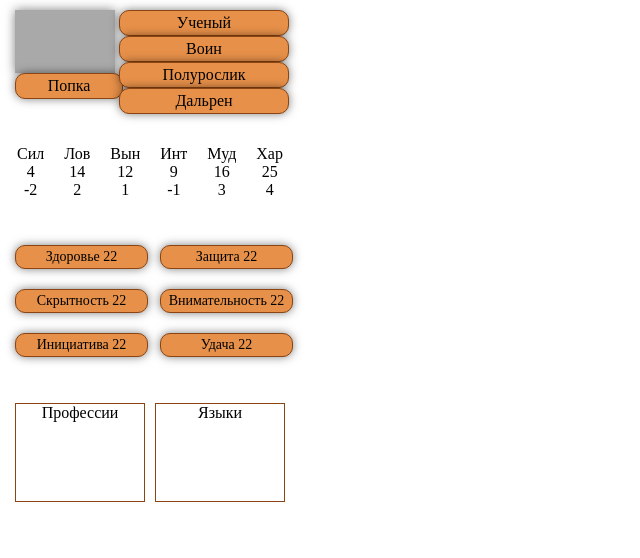
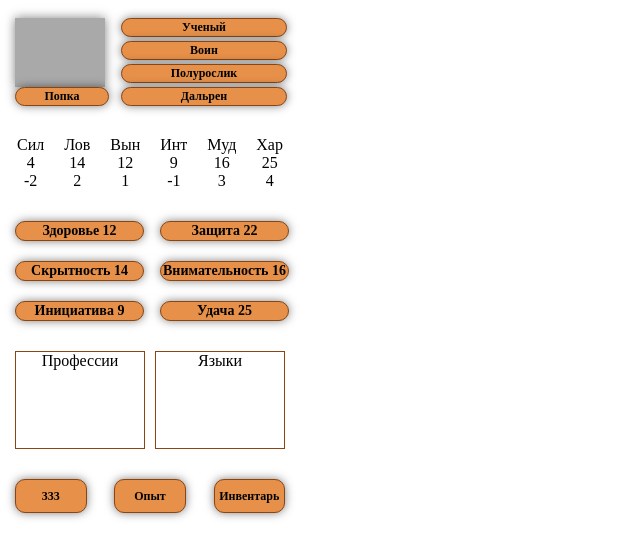
Before and after one commit to Serebriaka/Dna_Dalren_interface, a Vue app: page / in a window 1280 px wide. Shown: the top 558 px of the page, without its empty margins (0-640 px from the left). Built offline with nearby package versions, Linux system fonts and the light colour scheme.

Commit message:
работает

```diff
--- a/src/components/cardPlayer.vue
+++ b/src/components/cardPlayer.vue
@@ -21,6 +21,7 @@
            :key="stat"
         >
           <div class="stats-second-table__name">{{ stat.name }}</div>
+          <button v-if="false">-</button>
           <div class="stats-second-table__name">{{ stat.value }}</div>
           <button v-if="false">+</button>
           <div class="stats-second-table__name">
@@ -29,12 +30,12 @@
         </div>
       </div>
       <div class="stats-third">
-        <div class="stat fs14">Здоровье 22</div>
+        <div class="stat fs14">Здоровье {{setHeat}}</div>
         <div class="stat fs14">Защита 22</div>
-        <div class="stat fs14">Скрытность 22</div>
-        <div class="stat fs14">Внимательность 22</div>
-        <div class="stat fs14">Инициатива 22</div>
-        <div class="stat fs14">Удача 22</div>
+        <div class="stat fs14">Скрытность {{setStels}}</div>
+        <div class="stat fs14">Внимательность {{setObservation}}</div>
+        <div class="stat fs14">Инициатива {{setIniciative}}</div>
+        <div class="stat fs14">Удача {{setLucky}}</div>
       </div>
       <div class="stats-fourth">
         <div class="stats-fourth__tab">
@@ -43,6 +44,11 @@
         <div class="stats-fourth__tab">
         Языки
         </div>
+      </div>
+      <div class="footer-menu">
+        <div class="footer-menu__gold stat">333</div>
+        <div class="footer-menu__exp stat">Опыт</div>
+        <div class="footer-menu__btn-inventory stat" >Инвентарь</div>
       </div>
     </div>
     <div class="inventory" v-if="false"></div>
@@ -92,7 +98,32 @@ export default {
         result.push(obj)
       })
       return result
-    }
+    },
+    setLucky() {
+      let result = []
+      result = this.statsValues[5].value
+      return result
+    },
+    setObservation() {
+      let result = []
+      result = this.statsValues[4].value
+      return result
+    },
+    setHeat() {
+      let result = []
+      result = this.statsValues[2].value
+      return result
+    },
+    setStels() {
+      let result = []
+      result = this.statsValues[1].value
+      return result
+    },
+    setIniciative() {
+      let result = []
+      result = this.statsValues[3].value
+      return result
+    },
   }
 }
 </script>
@@ -104,9 +135,10 @@ export default {
   height: 100%;
 }
 .stat {
+  align-items: center;
   display: flex;
   justify-content: center;
-  padding: 3px;
+  padding: 1px;
   width: 100%;
   background-color: #e79049;
   border: 1px solid #8B4513;
@@ -114,9 +146,11 @@ export default {
   text-align: center;
   font-family: cursive;
   box-shadow: 0 0 10px rgba(0, 0, 0, 0.5);
+  font-size: 12px;
+  font-weight: 600;
 }
 .stats {
-  padding: 15px;
+  padding: 15px 15px 0 15px;
   width: 100%;
   height: 96%;
   display: flex;
@@ -177,9 +211,30 @@ export default {
   }
   &-ava {
       background-color: #A9A9A9;
-      width: 100px;
-      height: 100px;
+      width: 90px;
+      height: 90px;
       box-shadow: 0 0 10px rgba(0, 0, 0, 0.5);
+  }
+}
+.footer-menu {
+  width: 100%;
+  display: flex;
+  flex-direction: row;
+  height: 30px;
+  justify-content: space-between;
+  &__gold {
+    height: 100%;
+    width: 25%;
+  }
+  &__exp {
+    height: 100%;
+    width: 25%;
+    text-align: center;
+  }
+  &__btn-inventory {
+    height: 100%;
+    width: 25%;
+    text-align: center;
   }
 }
 .fs14 {
--- a/src/components/gameMeneger.vue
+++ b/src/components/gameMeneger.vue
@@ -4,7 +4,7 @@
       <div class="body-column">
         <cardPlayer
             v-for="player in playerCards"
-            :key="player"
+            :key="player.name"
             :player="player"
         >
 
@@ -44,7 +44,7 @@ export default {
       playerCards: [
         {
           name: 'Попка',
-          race:'Полурослик',
+          race: 'Полурослик',
           history: 'Ученый',
           class: 'Воин',
           city: 'Дальрен',
@@ -56,6 +56,12 @@ export default {
             Wisdom: 16, //Мудрость
             Charisma: 25 //Харизма
           },
+          armor: {
+            name: '',
+            choppingArmor: 0,
+            crushingArmor: 0,
+          },
+          gold: 0,
         }
       ],
       historys: [
```
